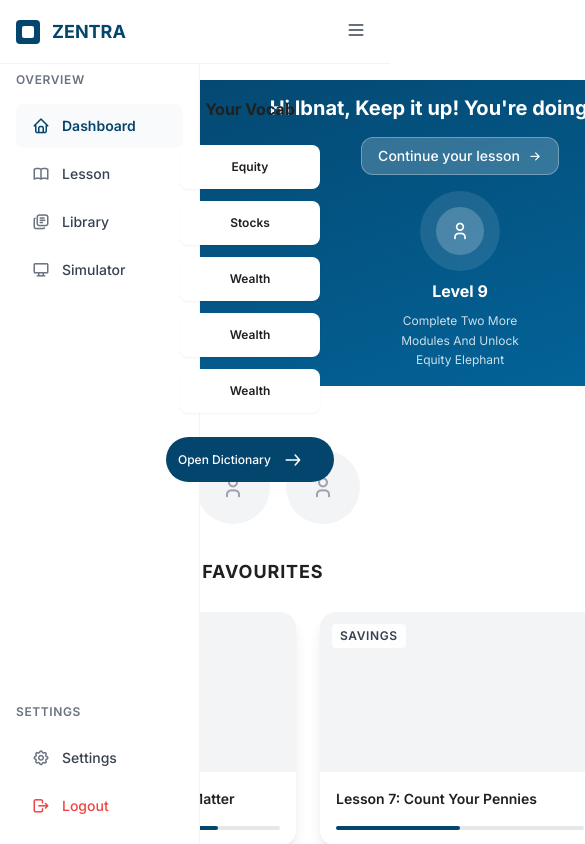
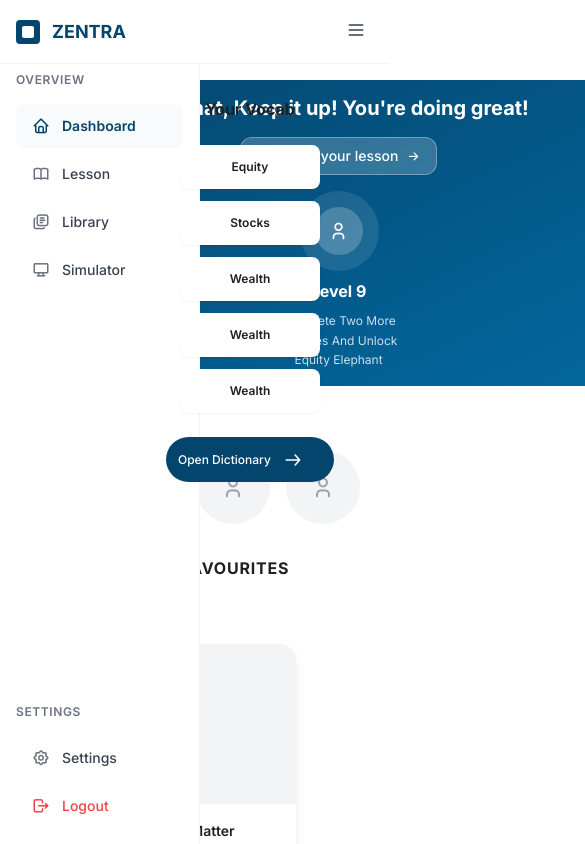
Before and after one commit to vjsiddha/Zentra-Site, a Next.js app: page / in a window 390 px wide. Shown: the top 844 px of the page, 585 px wide, since content can reach past the window. Built offline with nearby package versions, Linux system fonts and the light colour scheme.

Commit message:
Make favorites cards section responsive
cgen-9a6a700939c64601a604cbcefe45d78c

```diff
--- a/app/page.tsx
+++ b/app/page.tsx
@@ -114,9 +114,9 @@ export default function Dashboard() {
           </div>
 
           {/* Go Back To Your Favourites */}
-          <div className="mb-10">
-            <div className="flex justify-between items-center mb-6">
-              <h2 className="font-bold text-lg text-[#202020] uppercase tracking-wider">
+          <div className="mb-8 lg:mb-10">
+            <div className="flex flex-col sm:flex-row justify-between items-start sm:items-center mb-4 lg:mb-6 gap-4 sm:gap-0">
+              <h2 className="font-bold text-base lg:text-lg text-[#202020] uppercase tracking-wider">
                 Go Back To Your Favourites
               </h2>
               <div className="flex gap-2">
@@ -128,7 +128,7 @@ export default function Dashboard() {
                 </button>
               </div>
             </div>
-            <div className="flex gap-6">
+            <div className="flex flex-col sm:flex-row gap-4 lg:gap-6 overflow-x-auto pb-4">
               <div className="w-[280px] bg-white rounded-2xl shadow-lg overflow-hidden cursor-pointer hover:shadow-xl transition-all">
                 <div className="h-40 bg-gray-100 relative">
                   <div className="absolute top-3 left-3 px-2 py-1 bg-white/90 rounded text-xs font-semibold text-gray-700 uppercase tracking-wider">
```
